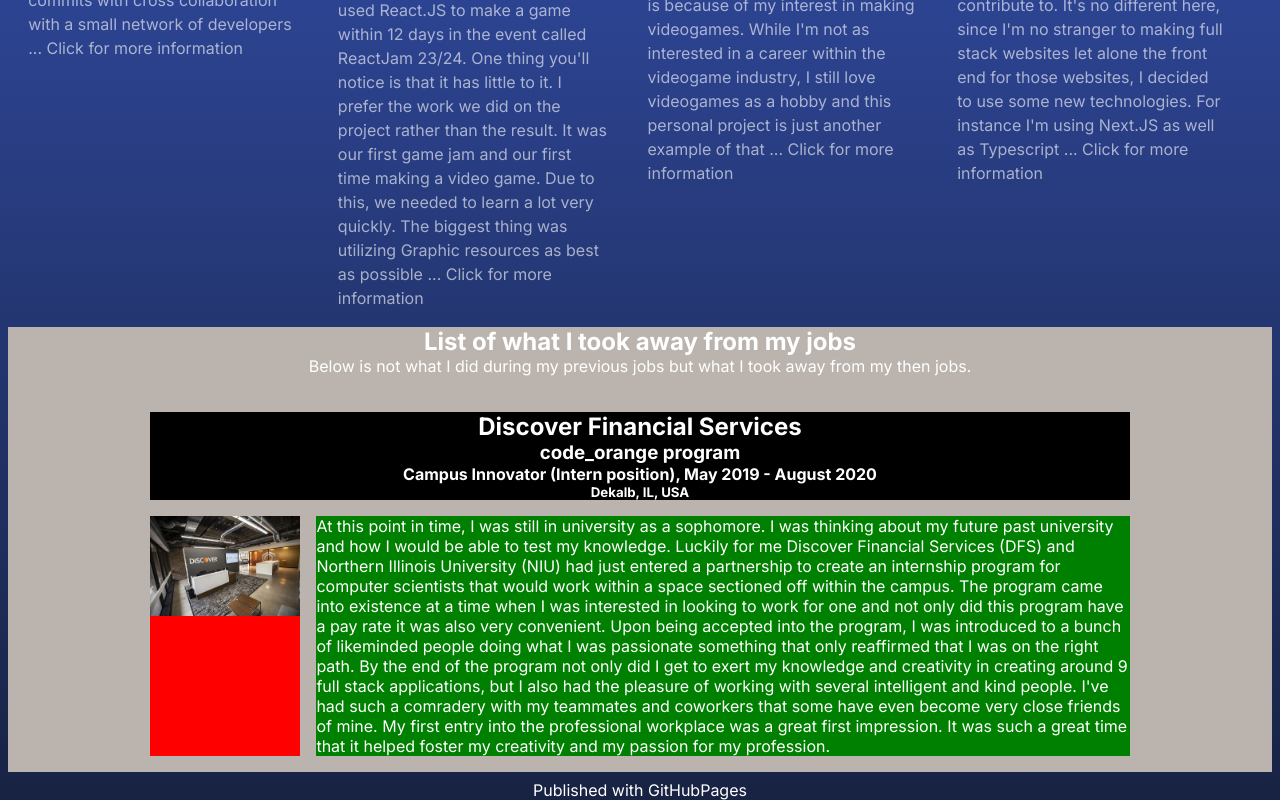
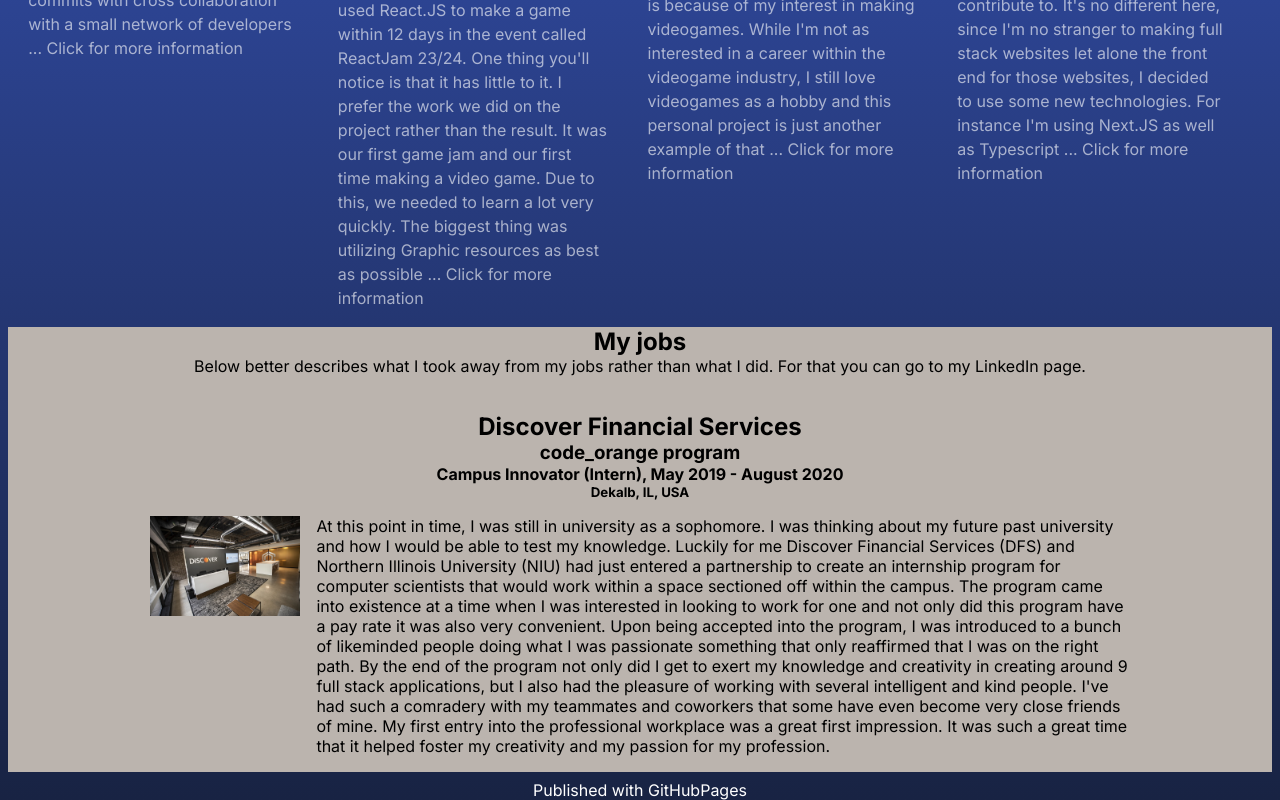
Before and after one commit to alexrojas431/alexrojas431.github.io, a Next.js app in the folder website/: page / in a window 1280 px wide. Shown: the part 901-1701 px from the top of the page. Built offline with nearby package versions, Linux system fonts and the light colour scheme.

Commit message:
Implemented JobCard - Took out redundant info in home page so jobCard could be implemented - Changed text-color and background color as to make the section more readable

```diff
--- a/website/src/app/home.module.scss
+++ b/website/src/app/home.module.scss
@@ -83,6 +83,7 @@
     align-items: center;
     background-color: rgb(187, 180, 174);
     width: 100%;
+    color: black;
     .jobCard {
       display: grid;
       grid-template-areas:
@@ -94,13 +95,11 @@
       width: 80%;
       header {
         grid-area: header;
-        background-color: black;
       }
       .imgSection {
         display: grid;
         grid-template-columns: 1fr;
         grid-area: img;
-        background-color: red;
         span {
           max-width: 100%;
           max-height: auto;
@@ -108,7 +107,6 @@
       }
       p {
         grid-area: desc;
-        background-color: green;
       }
     }
   }
--- a/website/src/app/page.tsx
+++ b/website/src/app/page.tsx
@@ -1,10 +1,11 @@
 import Image from "next/image";
 import LogoRow from "@/lib/components/logoRow";
+import ProjectCard from "@/lib/components/projectCard";
+import JobCard from "@/lib/components/jobCard";
 import { homeLogoData } from "@/lib/data/logoData";
 import { projectCardData } from "@/lib/data/projectCardData";
-import ProjectCard from "@/lib/components/projectCard";
+import { jobCardData } from "@/lib/data/jobCardData";
 import ProfilePic from "@/public/AlexRProfilePic.jpg";
-import CodeOrange from "@/public/DFS/code_orange entry.jpg";
 import styles from "@/app/home.module.scss";
 
 export default function Home() {
@@ -87,50 +88,12 @@
       </article>
       <article className={styles.jobList}>
         <header>
-          <h1>List of what I took away from my jobs</h1>
-          Below is not what I did during my previous jobs but what I took away
-          from my then jobs.
+          <h1>My jobs</h1>
+          Below better describes what I took away from my jobs rather than what
+          I did. For that you can go to my LinkedIn page.
         </header>
         <br />
-        <section className={styles.jobCard}>
-          <header>
-            <h2>Discover Financial Services</h2>
-            <h3>code_orange program</h3>
-            <h4>Campus Innovator (Intern position), May 2019 - August 2020</h4>
-            <h5>Dekalb, IL, USA</h5>
-          </header>
-          <span className={styles.imgSection}>
-            <span>
-              <Image
-                src={CodeOrange}
-                alt="A picture of the code_orange space when you enter the office."
-                width={150}
-                height={100}
-              />
-            </span>
-          </span>
-          <p>
-            At this point in time, I was still in university as a sophomore. I
-            was thinking about my future past university and how I would be able
-            to test my knowledge. Luckily for me Discover Financial Services
-            (DFS) and Northern Illinois University (NIU) had just entered a
-            partnership to create an internship program for computer scientists
-            that would work within a space sectioned off within the campus. The
-            program came into existence at a time when I was interested in
-            looking to work for one and not only did this program have a pay
-            rate it was also very convenient. Upon being accepted into the
-            program, I was introduced to a bunch of likeminded people doing what
-            I was passionate something that only reaffirmed that I was on the
-            right path. By the end of the program not only did I get to exert my
-            knowledge and creativity in creating around 9 full stack
-            applications, but I also had the pleasure of working with several
-            intelligent and kind people. I've had such a comradery with my
-            teammates and coworkers that some have even become very close
-            friends of mine. My first entry into the professional workplace was
-            a great first impression. It was such a great time that it helped
-            foster my creativity and my passion for my profession.
-          </p>
-        </section>
+        <JobCard jobCardData={jobCardData} />
       </article>
     </main>
   );
--- a/website/src/lib/data/jobCardData.ts
+++ b/website/src/lib/data/jobCardData.ts
@@ -1,7 +1,7 @@
 import { JobCardInterface } from "@/interface/jobCardInterface";
 import CodeOrange from "@/public/DFS/code_orange entry.jpg";
 
-export const JobCardData: JobCardInterface[] = [
+export const jobCardData: JobCardInterface[] = [
   {
     id: "jobCard-1",
     company: "Discover Financial Services",
@@ -10,8 +10,8 @@
     location: "Dekalb, IL, USA",
     images: [
       {
-        id: "1-image-01",
-        image: CodeOrange,
+        id: "jobCard1-image-01",
+        src: CodeOrange,
         alt: "A picture of the code_orange space when you enter the office.",
       },
     ],
```
